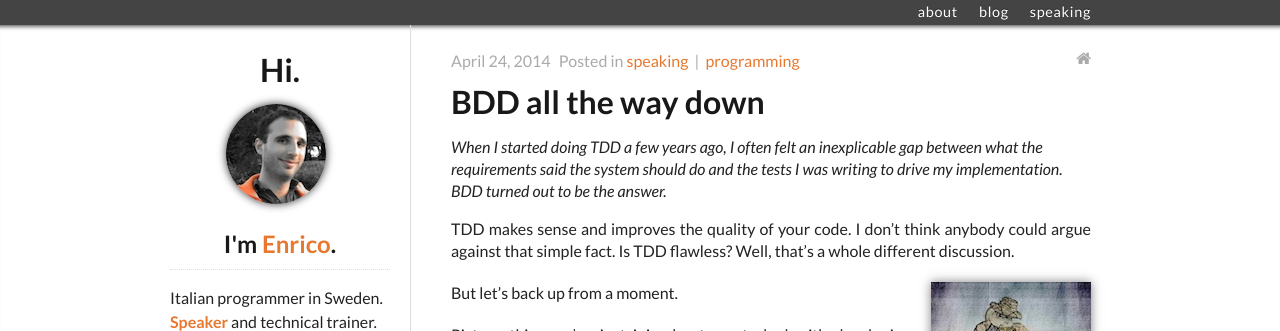
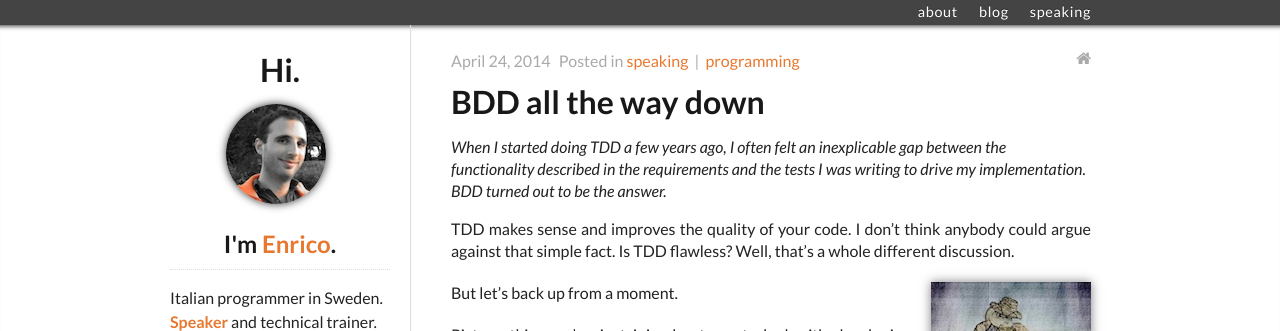
Before and after one commit to megakemp/megakemp.github.io, a Jekyll site: the page built from _posts/2014-04-24-bdd-all-the-way-down.md, in a window 1280 px wide and 900 px high. Shown: the top 331 px of the window. Built offline with Jekyll 4.4.1, drawn with Linux system fonts in a browser that asks for light colours; nearby versions of some CDN libraries; Markdown is read by kramdown in place of the engine named in the settings; comment, search, counter and statistics services are not loaded.

Commit message:
Rephrases the excerpt for the BDD post.

```diff
--- a/_posts/2014-04-24-bdd-all-the-way-down.md
+++ b/_posts/2014-04-24-bdd-all-the-way-down.md
@@ -4,8 +4,8 @@ title:  BDD all the way down
 date:   2014-04-24
 categories: speaking programming
 assets: bdd-all-the-way-down
-excerpt: When I started doing TDD a few years ago, I often felt an inexplicable gap between what the requirements said the system should do and the tests I was writing to drive my implementation. BDD turned out to be the answer.
-summary: When I started doing TDD a few years ago, I often felt an inexplicable gap between what the requirements said the system should do and the tests I was writing to drive my implementation. BDD turned out to be the answer.
+excerpt: When I started doing TDD a few years ago, I often felt an inexplicable gap between the functionality described in the requirements and the tests I was writing to drive my implementation. BDD turned out to be the answer.
+summary: When I started doing TDD a few years ago, I often felt an inexplicable gap between the functionality described in the requirements and the tests I was writing to drive my implementation. BDD turned out to be the answer.
 video: //www.youtube.com/embed/zMX588nshao?rel=0&showinfo=0&controls=2
 ---
 
```
